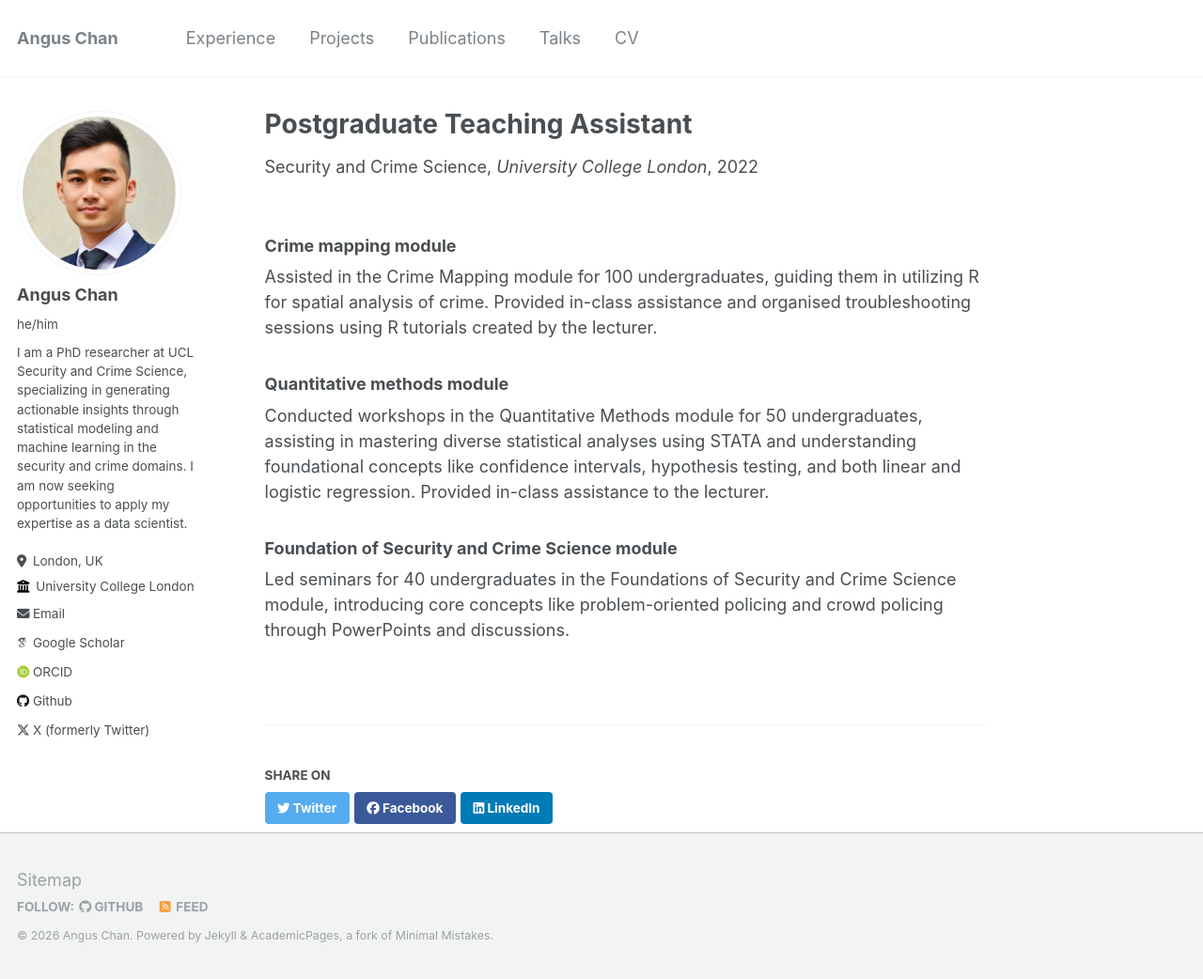
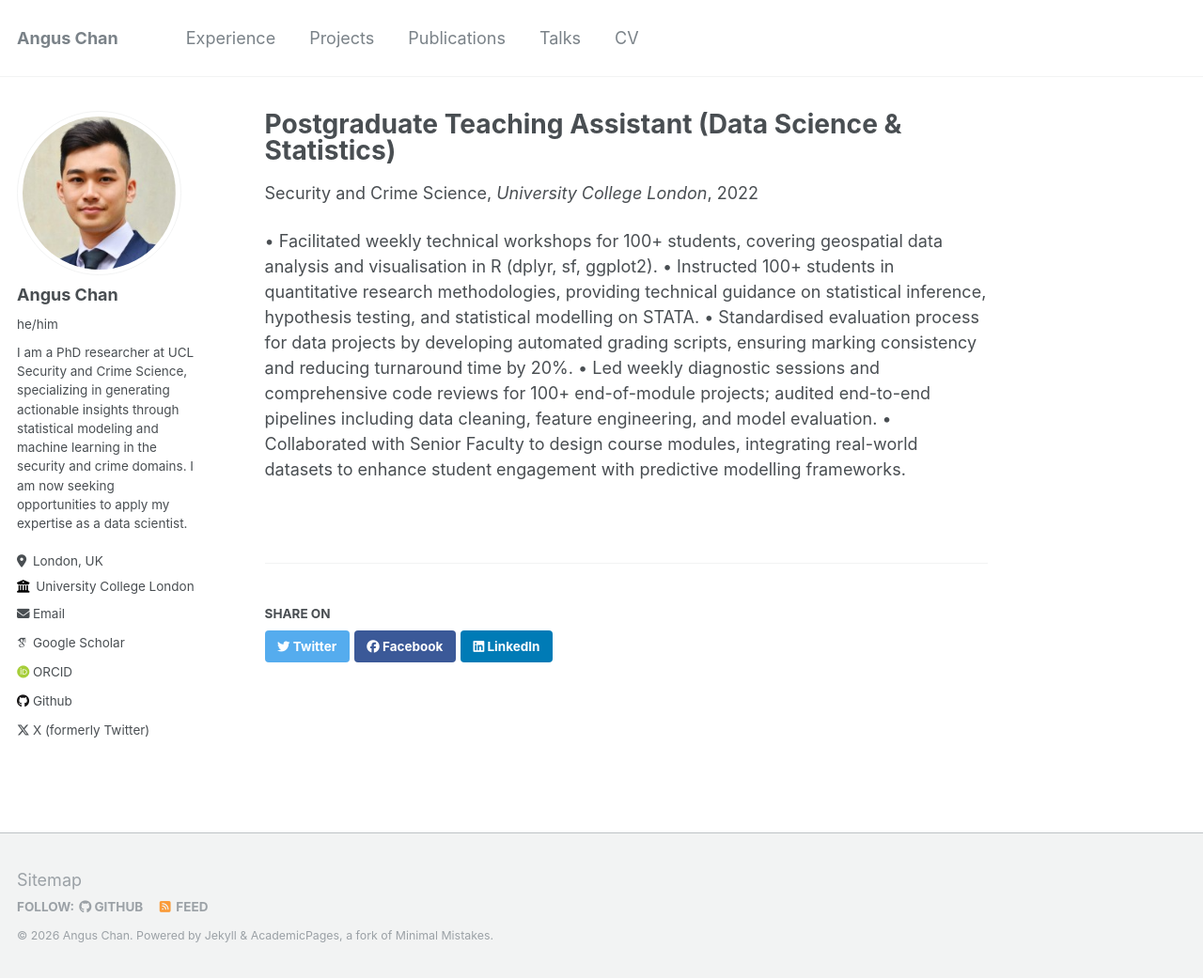
Before and after one commit to cyfangus/cyfangus.github.io, a Jekyll site: the page built from _teaching/PGTA.md, in a window 1280 px wide and 1042 px high. Shown: the whole window at 94% size. Built offline with Jekyll 4.4.1, drawn with Linux system fonts in a browser that asks for light colours; some web fonts are replaced.

Commit message:
Revise PGTA details and enhance module descriptions
Updated the title and added detailed descriptions of teaching responsibilities and contributions.

```diff
--- a/_teaching/PGTA.md
+++ b/_teaching/PGTA.md
@@ -1,5 +1,5 @@
 ---
-title: "Postgraduate Teaching Assistant"
+title: "Postgraduate Teaching Assistant (Data Science & Statistics)"
 collection: teaching
 type: "Security and Crime Science"
 permalink: /teaching/PGTA
@@ -8,14 +8,8 @@ date: 2022-09-01
 location: "London, UK"
 ---
 
-### Crime mapping module
-Assisted in the Crime Mapping module for 100 undergraduates, guiding them in utilizing R for spatial
-analysis of crime. Provided in-class assistance and organised troubleshooting sessions using R tutorials
-created by the lecturer.
-### Quantitative methods module
-Conducted workshops in the Quantitative Methods module for 50 undergraduates, assisting in mastering
-diverse statistical analyses using STATA and understanding foundational concepts like confidence intervals,
-hypothesis testing, and both linear and logistic regression. Provided in-class assistance to the lecturer.
-### Foundation of Security and Crime Science module
-Led seminars for 40 undergraduates in the Foundations of Security and Crime Science module, introducing
-core concepts like problem-oriented policing and crowd policing through PowerPoints and discussions.
+•	Facilitated weekly technical workshops for 100+ students, covering geospatial data analysis and visualisation in R (dplyr, sf, ggplot2).
+•	Instructed 100+ students in quantitative research methodologies, providing technical guidance on statistical inference, hypothesis testing, and statistical modelling on STATA.
+•	Standardised evaluation process for data projects by developing automated grading scripts, ensuring marking consistency and reducing turnaround time by 20%.
+•	Led weekly diagnostic sessions and comprehensive code reviews for 100+ end-of-module projects; audited end-to-end pipelines including data cleaning, feature engineering, and model evaluation.
+•	Collaborated with Senior Faculty to design course modules, integrating real-world datasets to enhance student engagement with predictive modelling frameworks.
```
